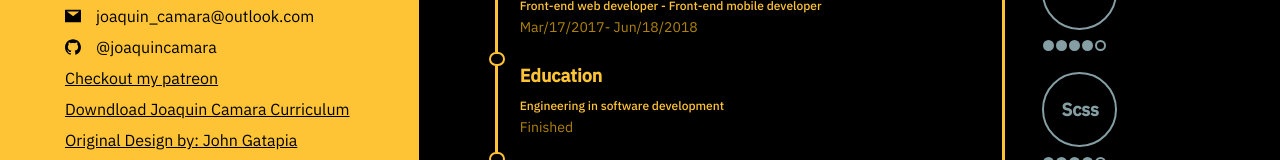
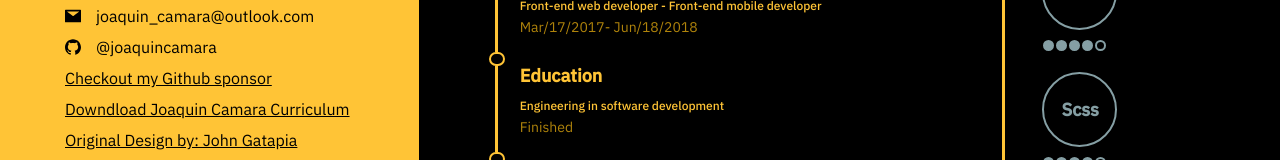
Before and after one commit to joaquincamara/cv-manager, a React (Create React App) app: page / in a window 1280 px wide. Shown: the part 542-702 px from the top of the page. Built offline with nearby package versions, Linux system fonts and the light colour scheme.

Commit message:
changin the patreon to the sponsor

```diff
--- a/src/components/presentationInfo/presentationInfo.jsx
+++ b/src/components/presentationInfo/presentationInfo.jsx
@@ -44,8 +44,8 @@ export const PresentationInfo = () => {
         </div>
 
         <div className='presentation-info__contact-info__info-text'>
-          <a  href='https://www.patreon.com/joaquincamara?fan_landing=true' target='_blank'>
-            Checkout my patreon
+          <a  href='https://github.com/sponsors/joaquincamara' target='_blank'>
+            Checkout my Github sponsor
           </a>
         </div>
 
```
